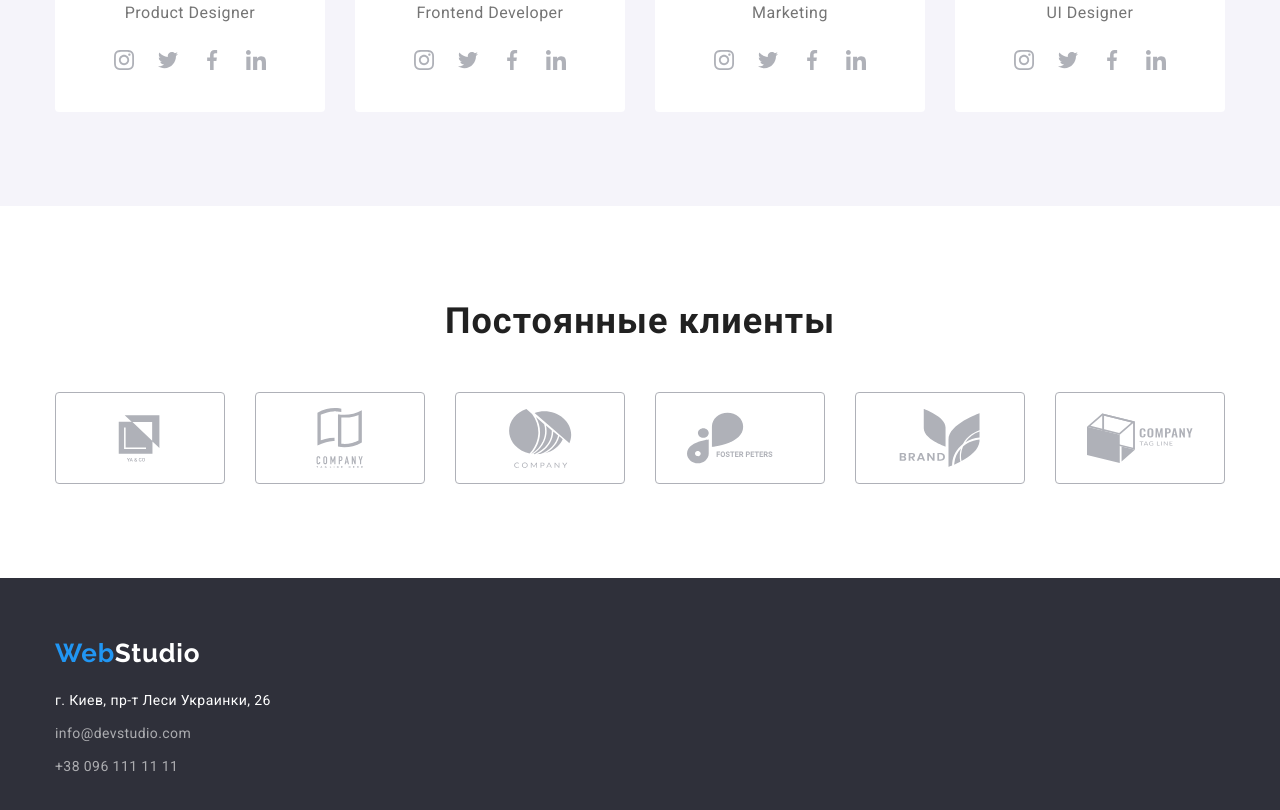
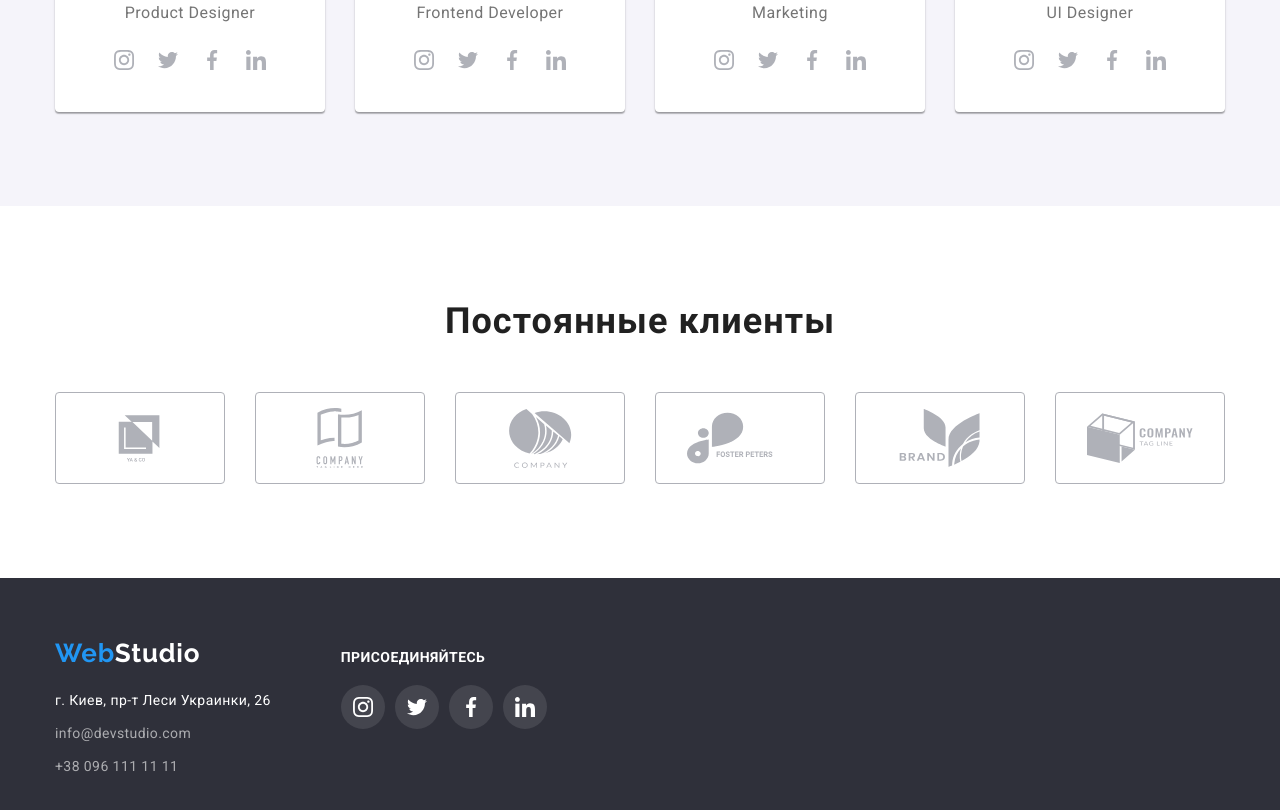
Before and after one commit to SuhakMV/goit-markup-hw-04, a plain HTML site: page index.html in a window 1280 px wide. Shown: the part 2099-2909 px from the top of the page. Drawn offline with nearby package versions, Linux system fonts and the light colour scheme.

Commit message:
11211605

```diff
--- a/css/styles.css
+++ b/css/styles.css
@@ -261,7 +261,9 @@ img {
 .team-item:nth-child(4n) {margin-right: 0;}
 
 .team-item> .item {
-    padding: 30px;}
+    padding: 30px;
+    box-shadow: 0px 1px 3px rgba(0, 0, 0, 0.12), 0px 1px 1px rgba(0, 0, 0, 0.14), 0px 2px 1px rgba(0, 0, 0, 0.2);
+    border-radius: 0px 0px 4px 4px;}
 
 .team-title {
     font-size: 16px;
@@ -306,8 +308,7 @@ img {
 .clients-list {
     display: flex;
     align-items: center;
-    justify-content: center;
-}
+    justify-content: center;}
 
 .clients-item {
     display: flex;
@@ -340,6 +341,13 @@ img {
     background-color: #2F303A;
     padding-top: 60px;
     padding-bottom: 60px;}
+
+.page-footer> .container {
+    display: flex;
+    align-items: baseline;}
+
+.footer-container {
+    margin-right: 70px;}
 
 .page-footer .logo-first {
     display: block;
@@ -374,6 +382,37 @@ img {
 .footer-list .phone:focus,
 .footer-list .phone:hover {
     color: #2196F3;}
+
+.join-title {
+    font-size: 14px;
+    line-height: 16px;
+    letter-spacing: 0.03em;
+    text-transform: uppercase;
+    color: #FFFFFF;
+    margin-bottom: 20px;}
+
+.join-list {
+    display: flex;}
+
+.join-item {
+    margin-right: 10px;}
+
+.join-link {
+    display: flex;
+    align-items: center;
+    justify-content: center;
+    width: 44px;
+    height: 44px;
+    border-radius: 50%;
+    color:#FFFFFF;
+    background: rgba(255, 255, 255, 0.1);}
+
+.join-icon {
+    fill: currentColor;}
+
+.join-link:hover,
+.join-link:focus {
+    background-color: #2196F3;}
 
 /*Portfolio Page*/
 /*Header*/
@@ -421,7 +460,8 @@ img {
 .btn:hover,
 .btn:focus {
     background-color: #188CE8;
-    color:#FFFFFF;}
+    color:#FFFFFF;
+    box-shadow: 0px 3px 1px rgba(0, 0, 0, 0.1), 0px 1px 2px rgba(0, 0, 0, 0.08), 0px 2px 2px rgba(0, 0, 0, 0.12);}
 
 /*Portfolio*/
 .portfolio-list {
@@ -434,6 +474,9 @@ img {
     width: 370px;
     margin-right: 30px;
     margin-bottom: 30px;}
+
+.portfolio-item:hover {
+    box-shadow: 0px 1px 1px rgba(0, 0, 0, 0.12), 0px 4px 4px rgba(0, 0, 0, 0.06), 1px 4px 6px rgba(0, 0, 0, 0.16);}
 
 .portfolio-item:nth-child(3n) {
     margin-right: 0px;}
--- a/index.html
+++ b/index.html
@@ -356,11 +356,11 @@
           </ul>
         </div>
       </section>
-
     </main>
     <!-- Footer section -->
     <footer class="page-footer">
       <div class="container">
+        <div class="footer-container">
           <a href="/" lang="en" class="logo-first"
             >Web<span class="logo-second">Studio</span></a
           >
@@ -380,6 +380,40 @@
             </ul>
           </address>
         </div>
+        <div class="join">
+          <h3 class="join-title">присоединяйтесь</h3>
+          <ul class="join-list">
+            <li class="join-item">
+              <a href="" class="join-link"
+                ><svg class="join-icon" width="20px" height="20px">
+                  <use href="./images/sprite.svg#icon-instagram"></use>
+                </svg>
+              </a>
+            </li>
+            <li class="join-item">
+              <a href="" class="join-link"
+                ><svg class="join-icon" width="20px" height="20px">
+                  <use href="./images/sprite.svg#icon-twitter"></use>
+                </svg>
+              </a>
+            </li>
+            <li class="join-item">
+              <a href="" class="join-link"
+                ><svg class="join-icon" width="20px" height="20px">
+                  <use href="./images/sprite.svg#icon-facebook"></use>
+                </svg>
+              </a>
+            </li>
+            <li class="join-item">
+              <a href="" class="join-link"
+                ><svg class="join-icon" width="20px" height="20px">
+                  <use href="./images/sprite.svg#icon-linkedin"></use>
+                </svg>
+              </a>
+            </li>
+          </ul>
+        </div>
+      </div>
     </footer>
   </body>
 </html>
```
Also changed, not shown: portfolio.html (+45 -2 lines). Lines whose indentation alone changed are shown as unchanged.
